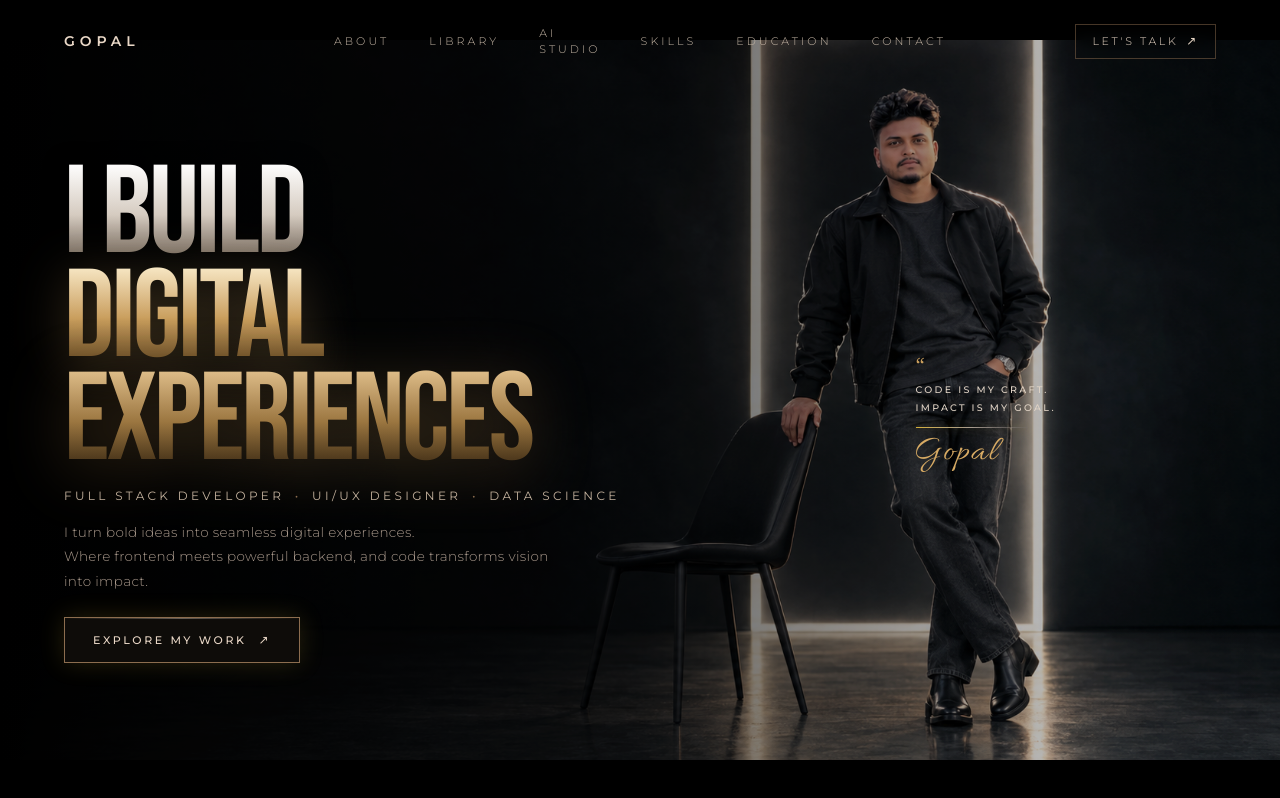
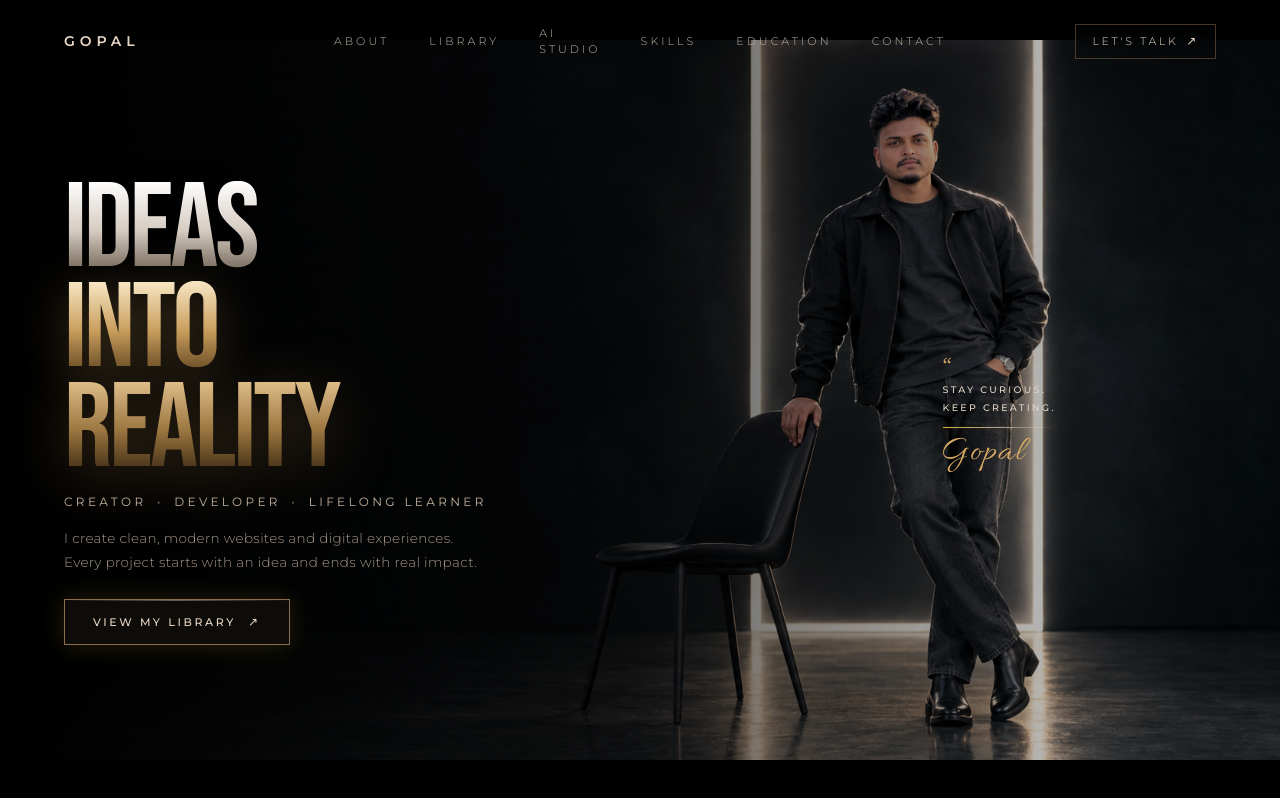
Before and after one commit to gopalstudio-pn/gopal-singh-portfolio, a React (Vite) app: page / in a window 1280 px wide. Shown: the top 798 px of the page. Built offline with nearby package versions, Linux system fonts and the light colour scheme; a web font is replaced by a local one.

Commit message:
Update home text, library button, fix horizontal headline size

```diff
--- a/src/components/HeroSection.tsx
+++ b/src/components/HeroSection.tsx
@@ -192,22 +192,22 @@ md:landscape:object-contain
             {/* Massive Condensed Headline */}
             <motion.div variants={fadeUpVariants} className="relative mb-3.5 select-none">
               <h1
-                className="text-6xl sm:text-7xl md:text-8xl lg:text-[7.2rem] xl:text-[7.8rem] tracking-tight uppercase leading-[0.83]"
+                className="text-6xl sm:text-7xl md:text-8xl lg:text-[length:min(7.2rem,15vh)] xl:text-[length:min(7.8rem,15vh)] tracking-tight uppercase leading-[0.83]"
                 style={{ fontFamily: "'Bebas Neue', sans-serif" }}
               >
                 {/* Line 1: I BUILD */}
                 <span className="block text-transparent bg-clip-text bg-gradient-to-b from-[#FFFFFF] via-[#D5CBC0] to-[#605448] drop-shadow-[0_4px_12px_rgba(0,0,0,0.85)]">
-                  I BUILD
+                  IDEAS
                 </span>
 
                 {/* Line 2: DIGITAL */}
                 <span className="block text-transparent bg-clip-text bg-gradient-to-b from-[#F7E7C4] via-[#C99E5D] to-[#543B1A] drop-shadow-[0_8px_25px_rgba(201,158,93,0.35)]">
-                  DIGITAL
+                  INTO
                 </span>
 
                 {/* Line 3: EXPERIENCES */}
                 <span className="block text-transparent bg-clip-text bg-gradient-to-b from-[#DFBE8A] via-[#9B7640] to-[#342410] drop-shadow-[0_10px_30px_rgba(155,118,64,0.4)]">
-                  EXPERIENCES
+                  REALITY
                 </span>
               </h1>
             </motion.div>
@@ -218,7 +218,7 @@ md:landscape:object-contain
                 className="text-[10px] sm:text-[11px] md:text-xs font-normal tracking-[0.28em] uppercase text-[#C4B29E]"
                 style={{ fontFamily: "'Montserrat', sans-serif" }}
               >
-                FULL STACK DEVELOPER <span className="text-[#8C6D4F] mx-1">•</span> UI/UX DESIGNER <span className="text-[#8C6D4F] mx-1">•</span> DATA SCIENCE
+                CREATOR <span className="text-[#8C6D4F] mx-1">•</span> DEVELOPER <span className="text-[#8C6D4F] mx-1">•</span> LIFELONG LEARNER
               </p>
             </motion.div>
 
@@ -229,9 +229,9 @@ md:landscape:object-contain
               style={{ fontFamily: "'Montserrat', sans-serif" }}
             >
               <p>
-                I turn bold ideas into seamless digital experiences.
+                I create clean, modern websites and digital experiences.
                 <br />
-                Where frontend meets powerful backend, and code transforms vision into impact.
+                Every project starts with an idea and ends with real impact.
               </p>
             </motion.div>
 
@@ -243,14 +243,14 @@ md:landscape:object-contain
             >
               {/* Explore My Work CTA */}
               <motion.a
-                href="#work"
+                href="/books"
                 onMouseEnter={() => setIsHovered(true)}
                 onMouseLeave={() => setIsHovered(false)}
                 whileHover={{ scale: 1.02 }}
                 className="relative inline-flex items-center space-x-3 px-6 sm:px-7 py-3.5 border border-[#8C6D4F] bg-[#120F0C]/80 hover:border-[#D4AF37] text-[#EAD8C7] hover:text-[#FFF5EB] text-[11px] font-medium tracking-[0.24em] uppercase transition-all duration-300 shadow-[0_0_25px_rgba(212,175,55,0.18)]"
               >
                 <div className="absolute top-0 left-0 w-full h-[1px] bg-gradient-to-r from-transparent via-[#E8D7C5]/40 to-transparent pointer-events-none" />
-                <span>EXPLORE MY WORK</span>
+                <span>VIEW MY LIBRARY</span>
                 <span className="transform transition-transform duration-300 group-hover:translate-x-0.5 group-hover:-translate-y-0.5 text-xs">
                   ↗
                 </span>
@@ -275,8 +275,8 @@ md:landscape:object-contain
               className="text-[9.5px] font-medium tracking-[0.24em] uppercase text-[#E0D3C5] space-y-1 mb-3"
               style={{ fontFamily: "'Montserrat', sans-serif" }}
             >
-              <p>CODE IS MY CRAFT.</p>
-              <p>IMPACT IS MY GOAL.</p>
+              <p>STAY CURIOUS.</p>
+              <p>KEEP CREATING.</p>
             </div>
 
             {/* 3. Gold Accent Line */}
```
